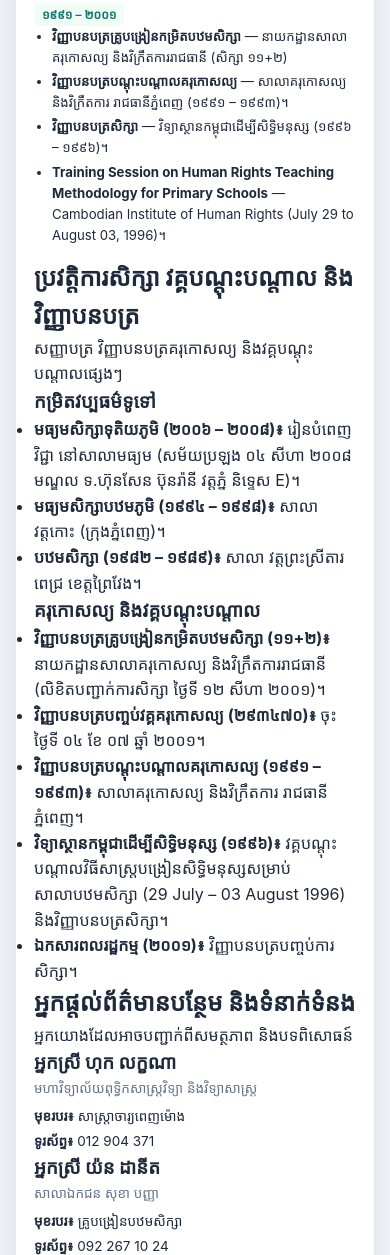
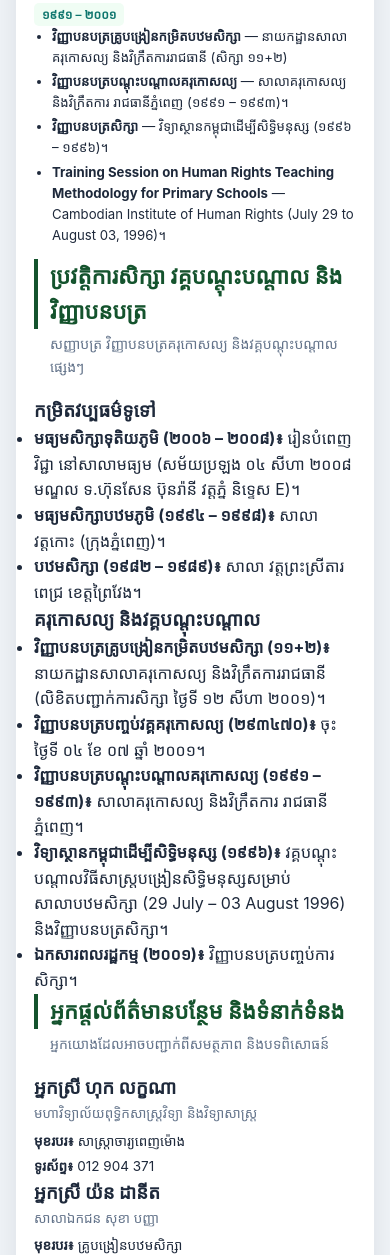
Before and after one commit to hangsitha/hangsitha_cv, a plain HTML site: page index.html in a window 390 px wide. Shown: the part 1850-3105 px from the top of the page. Drawn offline with Linux system fonts and the light colour scheme; a web font is replaced by a local one.

Commit message:
Update index.html

```diff
--- a/index.html
+++ b/index.html
@@ -380,6 +380,21 @@
       .main {
         padding: 22px 18px;
       }
+       .section-header {
+      margin-bottom: 18px;
+      }
+      .section-header h2 {
+      font-size: 22px;
+      color: var(--primary);
+      border-left: 4px solid var(--primary);
+      padding-left: 12px;
+      }
+      .section-header p {
+      font-size: 14px;
+      color: var(--muted);
+      margin-top: 4px;
+      padding-left: 16px;
+     }
     }
   </style>
   <link rel="icon" href="hangsitha.jpg">
```
